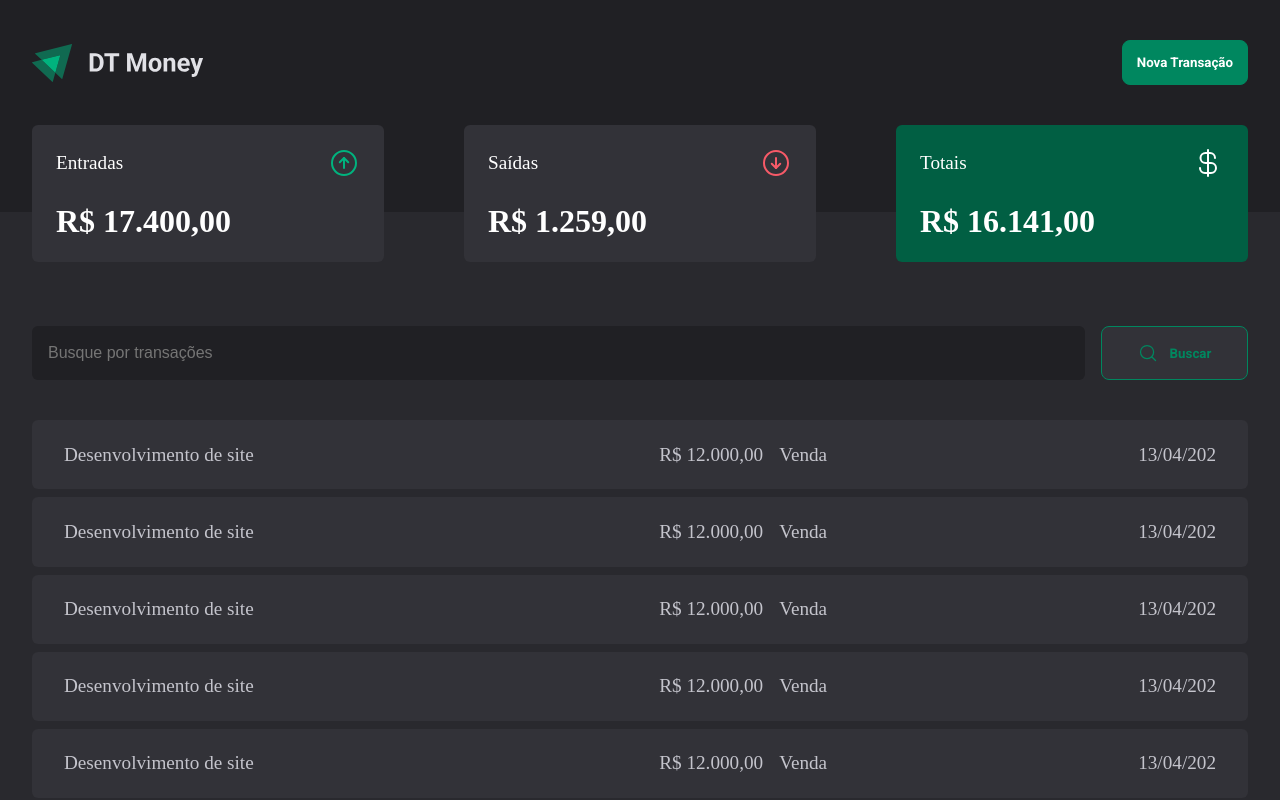
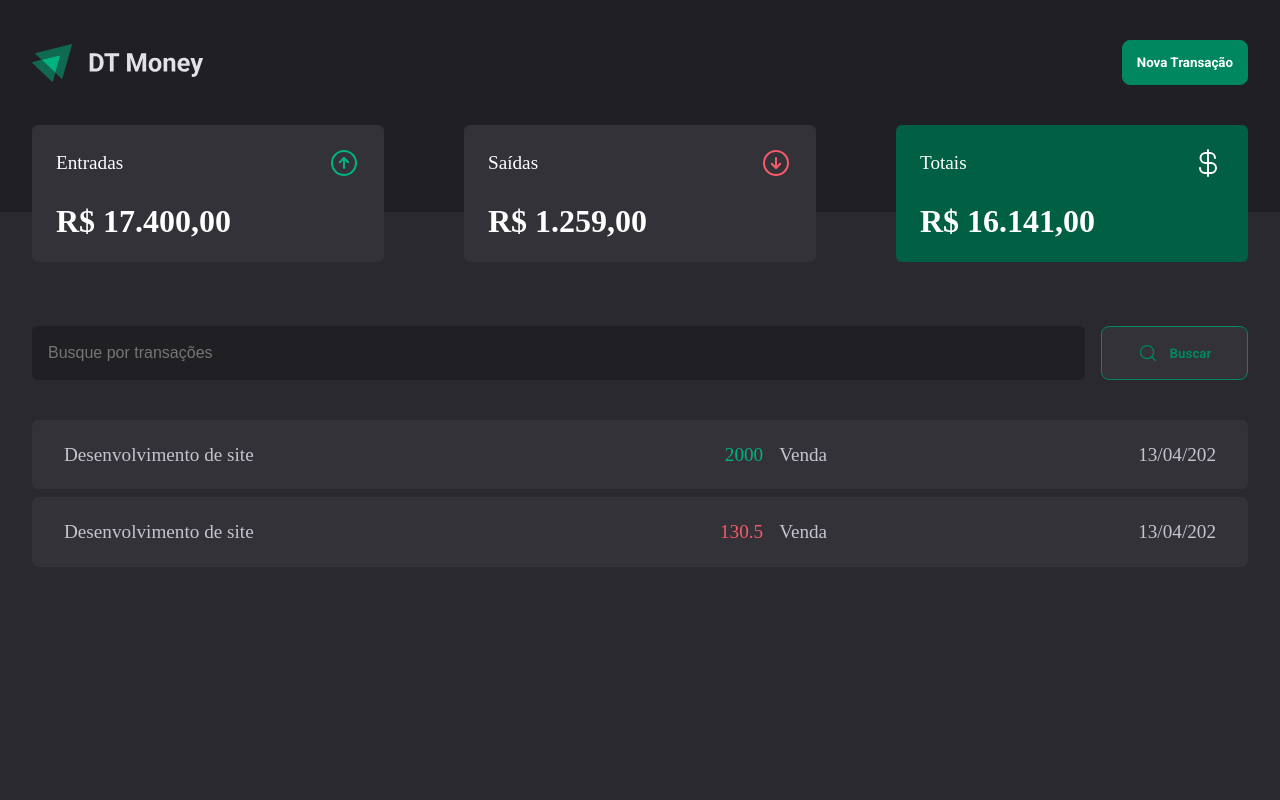
Before and after one commit to leometzker/Ignite, a React (Vite) app in the folder Aulas/DT_Money/: page / in a window 1280 px wide. Shown: the top 800 px of the page. Built offline with nearby package versions, Linux system fonts and the light colour scheme.

Commit message:
Transactions and properties done

```diff
--- a/Aulas/DT_Money/src/components/Extratct.tsx
+++ b/Aulas/DT_Money/src/components/Extratct.tsx
@@ -1,81 +1,29 @@
-import { ExtractStyled } from './Styles/ExtratctStyled'
+import { ExtractStyled, PriceHighLight } from './Styles/ExtratctStyled'
 
-const transactions = [
+interface Ttransactions {
+  description: string
+  value: number
+  category: string
+  date: string
+  type: 'income' | 'outcome'
+}
+
+const transactions: Ttransactions[] = [
   {
     description: 'Desenvolvimento de site',
-    value: 'R$ 12.000,00',
+    value: 2000,
     category: 'Venda',
-    date: '13/04/202'
+    date: '13/04/202',
+    type: 'income'
   },
   {
     description: 'Desenvolvimento de site',
-    value: 'R$ 12.000,00',
+    value: 130.5,
     category: 'Venda',
-    date: '13/04/202'
-  },
-  {
-    description: 'Desenvolvimento de site',
-    value: 'R$ 12.000,00',
-    category: 'Venda',
-    date: '13/04/202'
-  },
-  {
-    description: 'Desenvolvimento de site',
-    value: 'R$ 12.000,00',
-    category: 'Venda',
-    date: '13/04/202'
-  },
-  {
-    description: 'Desenvolvimento de site',
-    value: 'R$ 12.000,00',
-    category: 'Venda',
-    date: '13/04/202'
-  },
-  {
-    description: 'Desenvolvimento de site',
-    value: 'R$ 12.000,00',
-    category: 'Venda',
-    date: '13/04/202'
-  },
-  {
-    description: 'Desenvolvimento de site',
-    value: 'R$ 12.000,00',
-    category: 'Venda',
-    date: '13/04/202'
-  },
-  {
-    description: 'Desenvolvimento de site',
-    value: 'R$ 12.000,00',
-    category: 'Venda',
-    date: '13/04/202'
-  },
-  {
-    description: 'Desenvolvimento de site',
-    value: 'R$ 12.000,00',
-    category: 'Venda',
-    date: '13/04/202'
-  },
-  {
-    description: 'Desenvolvimento de site',
-    value: 'R$ 12.000,00',
-    category: 'Venda',
-    date: '13/04/202'
-  },
-  {
-    description: 'Desenvolvimento de site',
-    value: 'R$ 12.000,00',
-    category: 'Venda',
-    date: '13/04/202'
-  },
-  {
-    description: 'Desenvolvimento de site',
-    value: 'R$ 12.000,00',
-    category: 'Venda',
-    date: '13/04/202'
+    date: '13/04/202',
+    type: 'outcome'
   }
 ]
-
-type TTransaction = typeof transactions
 
 export const Extract = () => {
   return (
@@ -86,7 +34,9 @@ export const Extract = () => {
             return (
               <tr>
                 <td>{t.description}</td>
-                <td>{t.value}</td>
+                <td>
+                  <PriceHighLight variant={t.type}>{t.value}</PriceHighLight>
+                </td>
                 <td>{t.category}</td>
                 <td>{t.date}</td>
               </tr>
--- a/Aulas/DT_Money/src/components/Styles/ExtratctStyled.ts
+++ b/Aulas/DT_Money/src/components/Styles/ExtratctStyled.ts
@@ -1,6 +1,17 @@
-import styled from 'styled-components'
+import styled, { css } from 'styled-components'
 
-export const ExtractStyled = styled.main`
+interface PriceHighLightProps {
+  variant?: 'income' | 'outcome'
+}
+
+export const PriceHighLight = styled.span<PriceHighLightProps>`
+  color: ${props =>
+    props.variant === 'income'
+      ? props.theme.color['green-300']
+      : props.theme.color['red-300']};
+`
+
+export const ExtractStyled = styled.div`
   margin-top: 2rem;
 
   .Extract {
--- a/Aulas/DT_Money/src/components/Styles/SearchBarStyled.ts
+++ b/Aulas/DT_Money/src/components/Styles/SearchBarStyled.ts
@@ -1,6 +1,6 @@
 import styled from 'styled-components'
 
-export const SearchBarStyled = styled.div`
+export const SearchBarStyled = styled.form`
   margin-top: 4rem;
 
   .container {
--- a/Aulas/DT_Money/src/components/Summary.tsx
+++ b/Aulas/DT_Money/src/components/Summary.tsx
@@ -16,7 +16,7 @@ export const Summary = () => {
         </span>
         R$ 1.259,00
       </div>
-      <div className="card total">
+      <div className="card total" /*variant= 'green'*/>
         <span>
           Totais <CurrencyDollar size={32} />
         </span>
```
